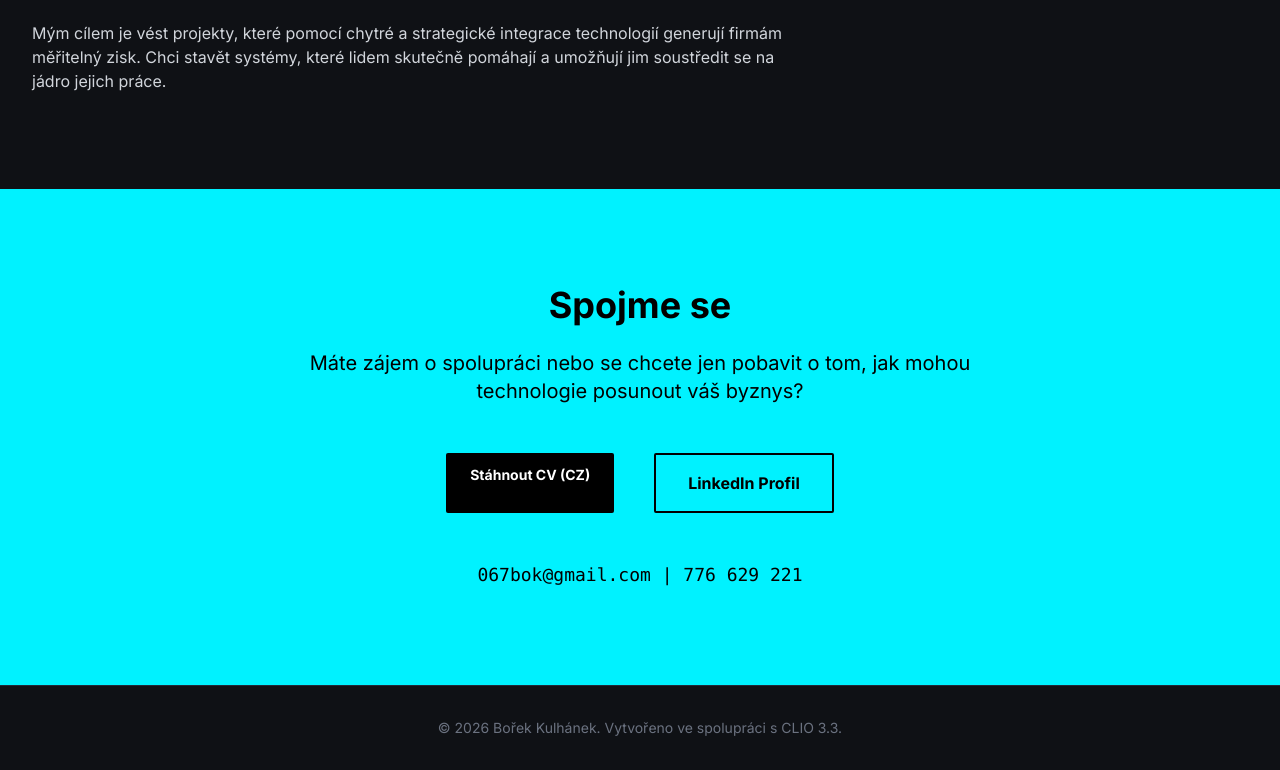
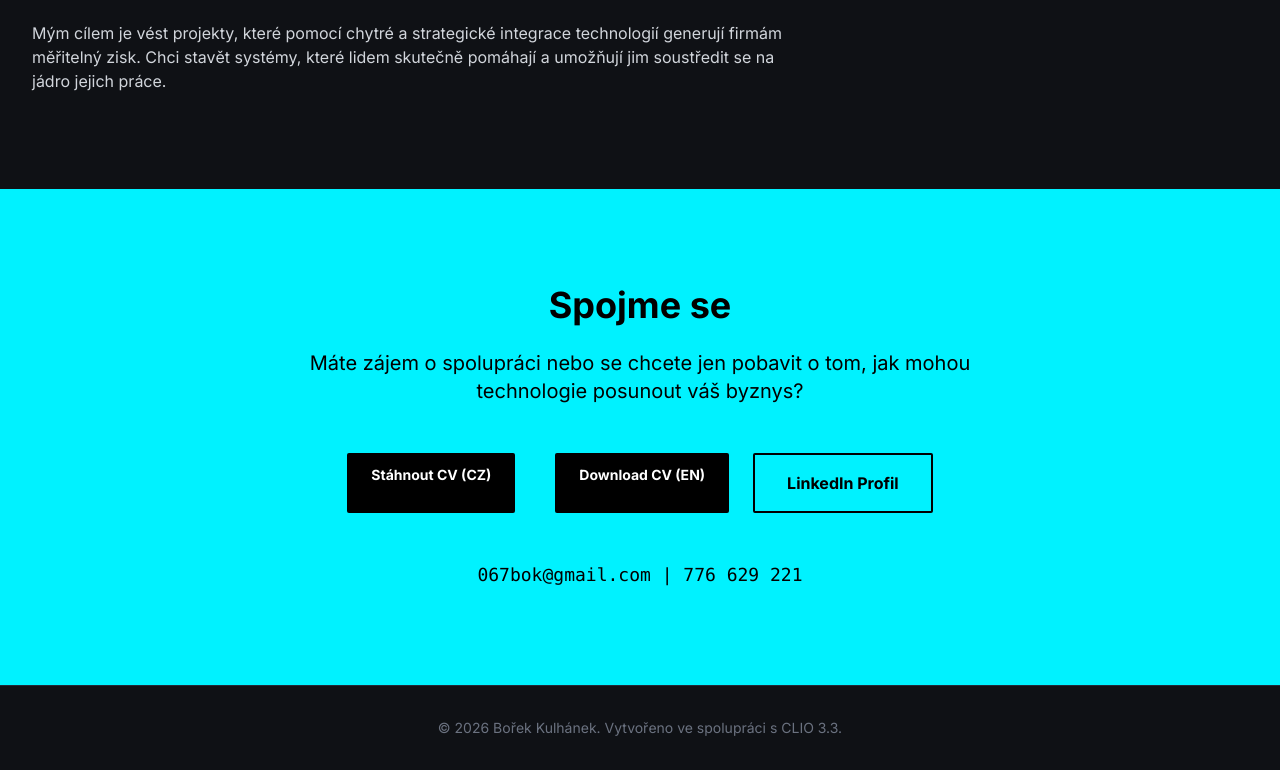
Before and after one commit to 067bok-afk/Osobni-web, a plain HTML site: page index.html in a window 1280 px wide. Shown: the part 3486-4256 px from the top of the page. Drawn offline with nearby package versions, Linux system fonts and the light colour scheme.

Commit message:
Update index.html

```diff
--- a/index.html
+++ b/index.html
@@ -223,6 +223,7 @@
             <p class="text-xl mb-12 max-w-2xl mx-auto">Máte zájem o spolupráci nebo se chcete jen pobavit o tom, jak mohou technologie posunout váš byznys?</p>
             <div class="flex flex-wrap justify-center gap-6">
                 <a href="/static/cv-cz.pdf" target="_blank" class="bg-black text-white px-6 py-3 font-bold rounded-sm hover:bg-gray-800 transition text-sm mr-4">Stáhnout CV (CZ)</a>
+                <a href="/static/cv-en.pdf" target="_blank" class="bg-black text-white px-6 py-3 font-bold rounded-sm hover:bg-gray-800 transition text-sm">Download CV (EN)</a>
                 <a href="https://www.linkedin.com/in/borekkuhanek/" target="_blank" class="border-2 border-black px-8 py-4 font-bold rounded-sm hover:bg-black hover:text-white transition">LinkedIn Profil</a>
             </div>
             <div class="mt-12 font-mono text-lg">
```
